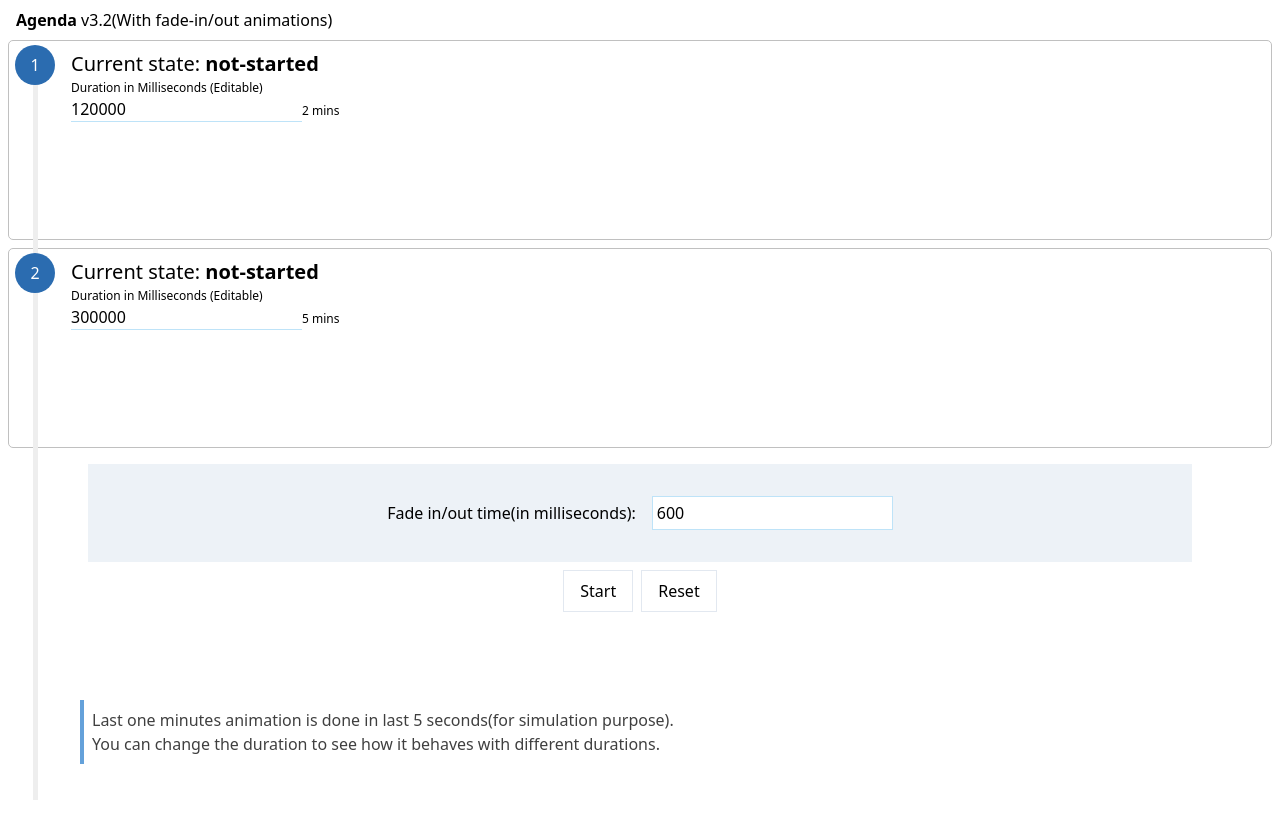
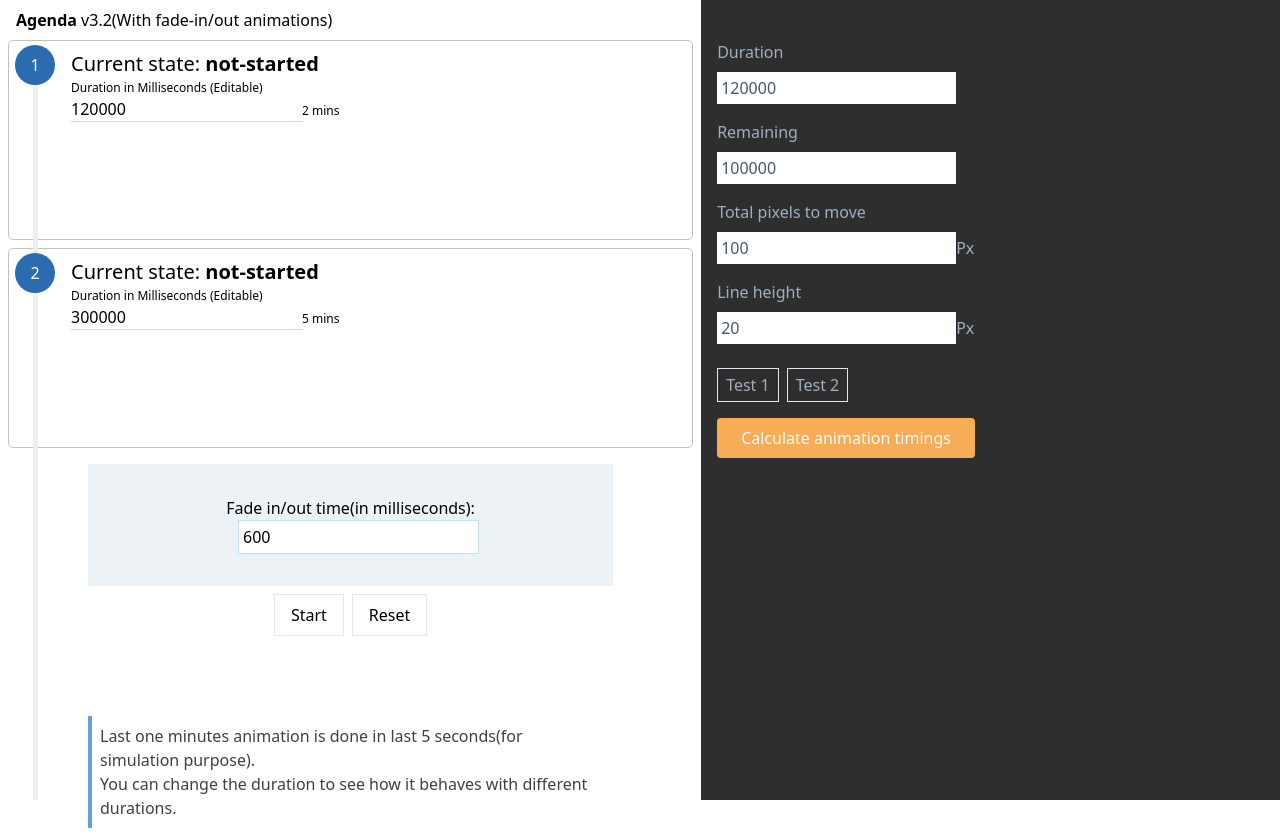
Before and after one commit to sharmajnu/angular-animations, an Angular app: page / in a window 1280 px wide. Before the commit the page ends 800 px from the top, so only its background shows below. Built offline with nearby package versions, Linux system fonts and the light colour scheme.

Commit message:
Calculate test

```diff
--- a/src/app/app.component.html
+++ b/src/app/app.component.html
@@ -1,11 +1,13 @@
-<div class="p-2">
+<div class="flex flex-row">
+    <div class="p-2 flex-grow">
         <span class="p-2"><b>Agenda</b> v3.2(With fade-in/out animations)</span>
 
         <div class="ml-6 mt-12 line transparent" style="margin-left: 25px"></div>
 
         <app-agenda-item [duration]="duration1" (durationChanged)="duration1 = $event" itemNumber="1" [state]="state1"
             [fadeInTime]="fadeInTime"></app-agenda-item>
-    <app-agenda-item [duration]="duration2" itemNumber="2" [state]="state2" isLastItem="true" [fadeInTime]="fadeInTime">
+        <app-agenda-item [duration]="duration2" itemNumber="2" [state]="state2" isLastItem="true"
+            [fadeInTime]="fadeInTime">
         </app-agenda-item>
 
         <div class="mx-20 bg-gray-200 p-8 mt-4 text-center">
@@ -24,9 +26,33 @@
             done</button> -->
             <button class="border ml-2 px-4 py-2 mt-2 bg-blue-light white" (click)="reset()">Reset</button>
         </div>
+        <div class="border-l-4 border-blue-600 mx-20 mt-20 p-2 opacity-75">
+            Last one minutes animation is done in last 5 seconds(for simulation purpose). <br /> You can change the
+            duration to
+            see how it behaves with different durations.
+        </div>
+    </div>
+    <div class="p-4 pt-10 w-1/2 text-gray-500 h-screen" style="background: #2E2E2E">
+        <label>Duration</label>
+        <input [(ngModel)]="duration1" class="block text-gray-700 p-1 mt-2 my-4" />
+
+        <label>Remaining</label>
+        <input [(ngModel)]="remaining" class="block text-gray-700 p-1 mt-2 my-4" />
+
+        <label class="block">Total pixels to move</label>
+        <input [(ngModel)]="pixelsToMove" class="text-gray-700 p-1 mt-2 my-4" />Px
+
+        <label class="block">Line height</label>
+        <input [(ngModel)]="lineHeight" class="text-gray-700 p-1 mt-2 my-4" />Px
+
+        <div>
+            <button (click)="test1()" class="border px-2 py-1 mr-2">Test 1</button>
+            <button (click)="test2()" class="border px-2 py-1 mt-2">Test 2</button>
         </div>
 
-<div class="border-l-4 border-blue-600 mx-20 mt-20 p-2 opacity-75">
-    Last one minutes animation is done in last 5 seconds(for simulation purpose). <br /> You can change the duration to
-    see how it behaves with different durations.
+        <button (click)="calculate()"
+            class="block mt-4 text-gray-100 hover:bg-orange-500 bg-orange-400 px-6 py-2 rounded ">Calculate animation
+            timings</button>
     </div>
+
+</div>
--- a/src/app/app.component.ts
+++ b/src/app/app.component.ts
@@ -1,7 +1,7 @@
 import { Component, ViewChild } from '@angular/core';
 import { NgZone } from '@angular/core';
 import { AnimationBuilder, AnimationPlayer } from "@angular/animations";
-
+import { calcTime} from './agenda-item/timer-calculator';
 
 
 import {
@@ -35,6 +35,12 @@ export class AppComponent {
 
   duration1 = 120000;
   duration2 = 300000;
+
+  remaining = 100000;
+
+  lineHeight = 20;
+
+  pixelsToMove = 100;
 
 
   fadeInTime = 600;
@@ -71,4 +77,21 @@ export class AppComponent {
 
   }
 
+  calculate() {
+    calcTime(+this.duration1, +this.pixelsToMove, this.lineHeight, this.remaining );
+  }
+
+  test1() {
+    this.duration1 = 100;
+    this.pixelsToMove = 100;
+    this.remaining = 100;
+    this.lineHeight = 20;
+  }
+
+  test2() {
+    this.duration1 = 50;
+    this.pixelsToMove = 20;
+    this.remaining = 40;
+    this.lineHeight = 10;
+  }
 }
--- a/src/app/app.module.ts
+++ b/src/app/app.module.ts
@@ -7,9 +7,14 @@ import { HelloComponent } from './hello.component';
 
 import { BrowserAnimationsModule } from '@angular/platform-browser/animations';
 import { AgendaItemComponent } from './agenda-item/agenda-item.component';
+import { CommonModule } from '@angular/common';
 
 @NgModule({
-  imports:      [ BrowserModule, FormsModule, BrowserAnimationsModule ],
+  imports:      [
+    BrowserModule, FormsModule, BrowserAnimationsModule,
+    FormsModule,
+    CommonModule
+   ],
   declarations: [ AppComponent, HelloComponent, AgendaItemComponent ],
   bootstrap:    [ AppComponent ]
 })
```
Lines whose indentation alone changed are shown as unchanged.
